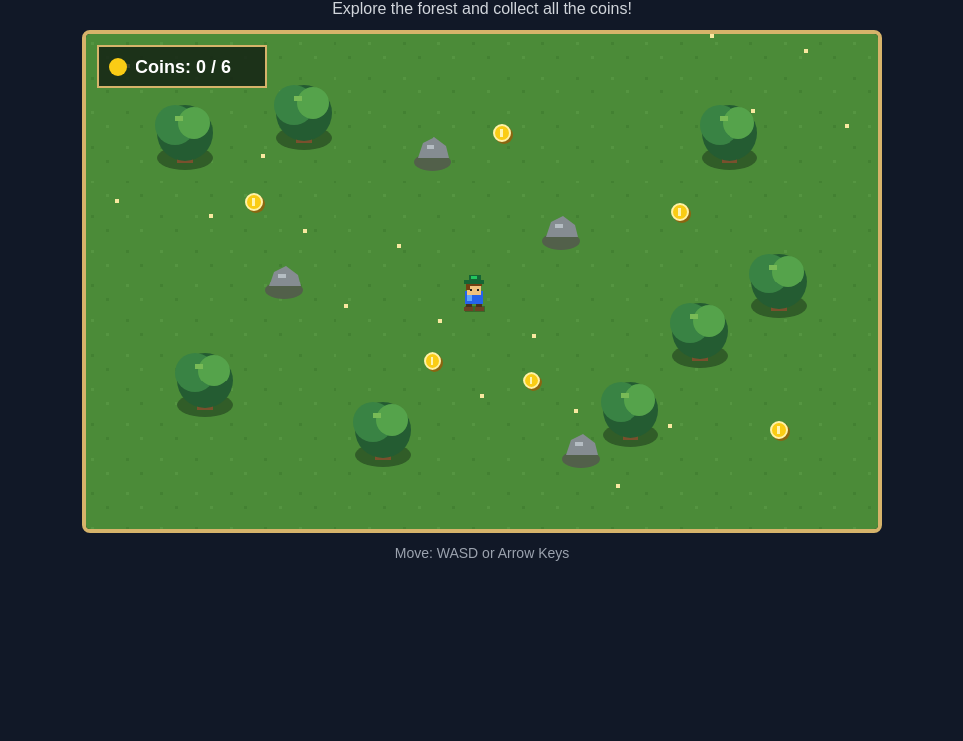
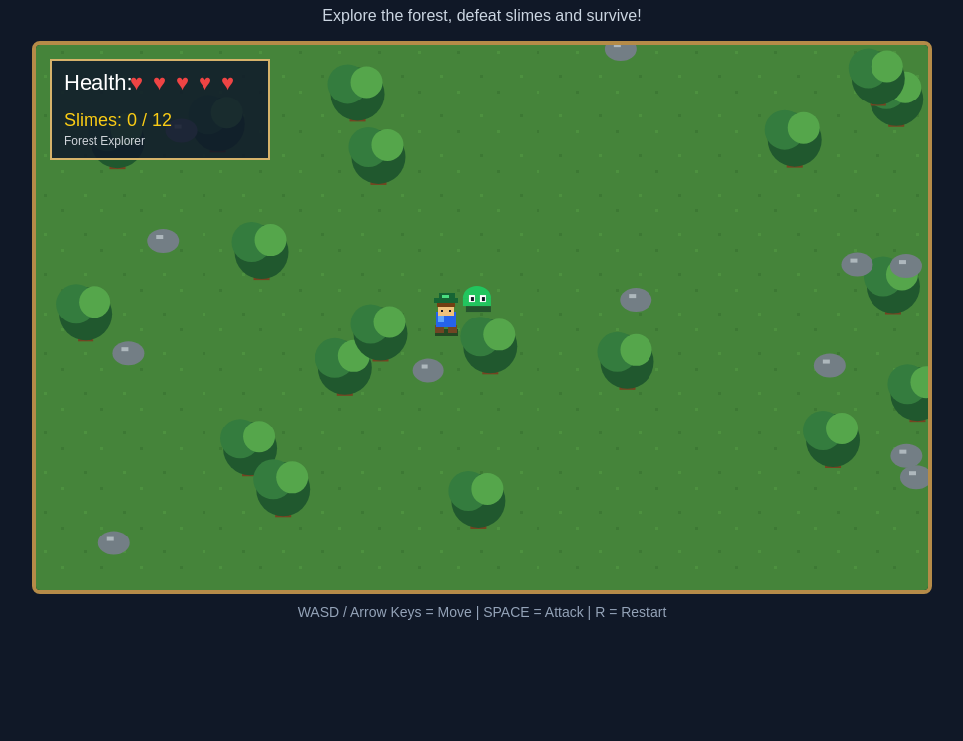
Before and after one commit to Tadgh-gildea/2d-adventure-game, a plain HTML site: page index.html in a window 1280 px wide. Shown: the part 59-800 px from the top of the page, without its empty margins (158-1121 px from the left). Drawn offline with Linux system fonts and the light colour scheme.

Commit message:
Enhance game to Level 2 with new features
Updated the game to level 2 with new mechanics, player attributes, and enemy interactions.

```diff
--- a/index.html
+++ b/index.html
@@ -3,36 +3,30 @@
 <html lang="en">
 <head>
 <meta charset="UTF-8">
-<meta name="viewport" content="width=device-width, initial-scale=1.0">
-<title>Forest Adventure</title>
-
+<meta name="viewport" content="width=device-width, initial-scale=1">
+<title>Forest Adventure - Level 2</title>
 <style>
-* {
-  box-sizing: border-box;
-}
+* { box-sizing: border-box; }
 
 body {
   margin: 0;
-  background: #111827;
+  background: #101827;
   color: white;
   font-family: Arial, sans-serif;
   text-align: center;
 }
 
 h1 {
-  margin: 16px 0 5px;
   color: #facc15;
+  margin: 12px;
 }
 
-p {
-  margin: 5px 0 12px;
-  color: #d1d5db;
-}
+p { color: #cbd5e1; }
 
 canvas {
-  width: min(95vw, 800px);
+  width: min(96vw, 900px);
   height: auto;
-  border: 4px solid #d6b36a;
+  border: 4px solid #b58b48;
   border-radius: 8px;
   display: block;
   margin: auto;
@@ -40,8 +34,8 @@ canvas {
 }
 
 .controls {
-  color: #9ca3af;
-  margin: 12px;
+  padding: 10px;
+  color: #94a3b8;
   font-size: 14px;
 }
 </style>
@@ -49,96 +43,142 @@ canvas {
 
 <body>
 
-<h1>🌲 Forest Adventure 🌲</h1>
-<p>Explore the forest and collect all the coins!</p>
+<h1>⚔️ Forest Adventure II ⚔️</h1>
+<p>Explore the forest, defeat slimes and survive!</p>
 
-<canvas id="game" width="800" height="500"></canvas>
+<canvas id="game" width="900" height="550"></canvas>
 
 <div class="controls">
-  Move: WASD or Arrow Keys
+  WASD / Arrow Keys = Move | SPACE = Attack | R = Restart
 </div>
 
 <script>
 const canvas = document.getElementById("game");
 const ctx = canvas.getContext("2d");
 
-const player = {
-  x: 380,
-  y: 250,
-  w: 24,
-  h: 30,
-  speed: 3,
-  facing: "down"
+const WORLD = {
+  width: 2200,
+  height: 1600
 };
 
 const keys = {};
 
-let coinsCollected = 0;
+const player = {
+  x: 400,
+  y: 400,
+  w: 28,
+  h: 34,
+  speed: 3.2,
+  facing: "down",
+  health: 5,
+  maxHealth: 5,
+  attackTimer: 0,
+  attackCooldown: 0,
+  invincible: 0,
+  kills: 0
+};
 
-// Trees
-const trees = [
-  {x: 100, y: 100},
-  {x: 220, y: 80},
-  {x: 650, y: 100},
-  {x: 700, y: 250},
-  {x: 120, y: 350},
-  {x: 300, y: 400},
-  {x: 550, y: 380},
-  {x: 620, y: 300}
-];
+let gameOver = false;
+let victory = false;
 
-// Rocks
-const rocks = [
-  {x: 350, y: 120},
-  {x: 480, y: 200},
-  {x: 200, y: 250},
-  {x: 500, y: 420}
-];
+const camera = { x: 0, y: 0 };
 
-// Coins
-const coins = [
-  {x: 170, y: 170, collected: false},
-  {x: 420, y: 100, collected: false},
-  {x: 600, y: 180, collected: false},
-  {x: 350, y: 330, collected: false},
-  {x: 700, y: 400, collected: false},
-  {x: 450, y: 350, collected: false}
-];
+const trees = [];
+const rocks = [];
+const enemies = [];
 
-window.addEventListener("keydown", (e) => {
-  keys[e.key.toLowerCase()] = true;
+function random(min, max) {
+  return Math.random() * (max - min) + min;
+}
 
-  if (["ArrowUp", "ArrowDown", "ArrowLeft", "ArrowRight"].includes(e.key)) {
+// Generate forest scenery
+for (let i = 0; i < 90; i++) {
+  trees.push({
+    x: random(50, WORLD.width - 100),
+    y: random(50, WORLD.height - 100)
+  });
+}
+
+for (let i = 0; i < 65; i++) {
+  rocks.push({
+    x: random(50, WORLD.width - 80),
+    y: random(50, WORLD.height - 80)
+  });
+}
+
+// Create slimes
+for (let i = 0; i < 12; i++) {
+  enemies.push({
+    x: random(150, WORLD.width - 150),
+    y: random(150, WORLD.height - 150),
+    w: 28,
+    h: 24,
+    speed: random(0.7, 1.2),
+    health: 2,
+    alive: true,
+    hitFlash: 0
+  });
+}
+
+window.addEventListener("keydown", e => {
+  const key = e.key.toLowerCase();
+
+  if (["arrowup", "arrowdown", "arrowleft", "arrowright", " "].includes(key)) {
     e.preventDefault();
   }
+
+  keys[key] = true;
+
+  if (key === " " && !gameOver && !victory) attack();
+  if (key === "r") restart();
 });
 
-window.addEventListener("keyup", (e) => {
+window.addEventListener("keyup", e => {
   keys[e.key.toLowerCase()] = false;
 });
 
-function collides(x, y, w, h, obj, ow, oh) {
+function rectCollision(x, y, w, h, obj) {
   return (
-    x < obj.x + ow &&
+    x < obj.x + obj.w &&
     x + w > obj.x &&
-    y < obj.y + oh &&
+    y < obj.y + obj.h &&
     y + h > obj.y
   );
 }
 
 function blocked(x, y) {
-  // Tree collision
+  const box = { x, y, w: player.w, h: player.h };
+
   for (const tree of trees) {
-    if (collides(x, y, player.w, player.h,
-                 {x: tree.x - 15, y: tree.y + 8}, 50, 35)) {
+    const obstacle = {
+      x: tree.x - 18,
+      y: tree.y + 5,
+      w: 36,
+      h: 32
+    };
+
+    if (rectCollision(box.x, box.y, box.w, box.h, obstacle)) {
       return true;
     }
   }
 
-  // Rock collision
   for (const rock of rocks) {
-    if (collides(x, y, player.w, player.h,
-                 {x: rock.x - 8, y: rock.y - 5}, 32, 25)) {
+    const obstacle = {
+      x: rock.x - 12,
+      y: rock.y - 8,
+      w: 26,
+      h: 22
+    };
+
+    if (rectCollision(box.x, box.y, box.w, box.h, obstacle)) {
+      return true;
+    }
+  }
+
+  for (const enemy of enemies) {
+    if (!enemy.alive) continue;
+
+    if (rectCollision(box.x, box.y, box.w, box.h, enemy)) {
       return true;
     }
   }
@@ -146,7 +186,63 @@ function blocked(x, y) {
   return false;
 }
 
+function attack() {
+  if (player.attackCooldown > 0) return;
+
+  player.attackTimer = 12;
+  player.attackCooldown = 25;
+
+  let range = 48;
+
+  let hitbox = {
+    x: player.x,
+    y: player.y,
+    w: player.w,
+    h: player.h
+  };
+
+  if (player.facing === "up") {
+    hitbox.y -= range;
+    hitbox.h = range;
+  }
+
+  if (player.facing === "down") {
+    hitbox.y += player.h;
+    hitbox.h = range;
+  }
+
+  if (player.facing === "left") {
+    hitbox.x -= range;
+    hitbox.w = range;
+  }
+
+  if (player.facing === "right") {
+    hitbox.x += player.w;
+    hitbox.w = range;
+  }
+
+  for (const enemy of enemies) {
+    if (!enemy.alive) continue;
+
+    if (rectCollision(hitbox.x, hitbox.y, hitbox.w, hitbox.h, enemy)) {
+      enemy.health--;
+      enemy.hitFlash = 8;
+
+      if (enemy.health <= 0) {
+        enemy.alive = false;
+        player.kills++;
+
+        if (player.kills >= enemies.length) {
+          victory = true;
+        }
+      }
+    }
+  }
+}
+
 function update() {
+  if (gameOver || victory) return;
+
   let dx = 0;
   let dy = 0;
 
@@ -170,250 +266,338 @@ function update() {
     player.facing = "right";
   }
 
-  // Prevent faster diagonal movement
-  if (dx !== 0 && dy !== 0) {
+  // Normalize diagonal movement
+  if (dx && dy) {
     dx *= 0.707;
     dy *= 0.707;
   }
 
-  // Horizontal movement
+  // Move player
   if (!blocked(player.x + dx, player.y)) {
     player.x += dx;
   }
 
-  // Vertical movement
   if (!blocked(player.x, player.y + dy)) {
     player.y += dy;
   }
 
-  // Screen boundaries
-  player.x = Math.max(0, Math.min(canvas.width - player.w, player.x));
-  player.y = Math.max(0, Math.min(canvas.height - player.h, player.y));
+  // World boundaries
+  player.x = Math.max(0, Math.min(WORLD.width - player.w, player.x));
+  player.y = Math.max(0, Math.min(WORLD.height - player.h, player.y));
 
-  // Collect coins
-  for (const coin of coins) {
-    if (!coin.collected && collides(
-      player.x, player.y, player.w, player.h,
-      {x: coin.x - 10, y: coin.y - 10}, 20, 20
-    )) {
-      coin.collected = true;
-      coinsCollected++;
+  if (player.attackTimer > 0) player.attackTimer--;
+  if (player.attackCooldown > 0) player.attackCooldown--;
+  if (player.invincible > 0) player.invincible--;
+
+  // Slime AI
+  for (const enemy of enemies) {
+    if (!enemy.alive) continue;
+
+    if (enemy.hitFlash > 0) enemy.hitFlash--;
+
+    const distX = player.x - enemy.x;
+    const distY = player.y - enemy.y;
+    const distance = Math.sqrt(distX * distX + distY * distY);
+
+    // Chase player when nearby
+    if (distance < 280 && distance > 35) {
+      const moveX = (distX / distance) * enemy.speed;
+      const moveY = (distY / distance) * enemy.speed;
+
+      const nextX = enemy.x + moveX;
+      const nextY = enemy.y + moveY;
+
+      // Avoid trees and rocks
+      let blockedEnemy = false;
+
+      for (const tree of trees) {
+        if (rectCollision(nextX, nextY, enemy.w, enemy.h,
+          {x: tree.x - 18, y: tree.y + 5, w: 36, h: 32})) {
+          blockedEnemy = true;
+        }
+      }
+
+      for (const rock of rocks) {
+        if (rectCollision(nextX, nextY, enemy.w, enemy.h,
+          {x: rock.x - 12, y: rock.y - 8, w: 26, h: 22})) {
+          blockedEnemy = true;
+        }
+      }
+
+      if (!blockedEnemy) {
+        enemy.x = nextX;
+        enemy.y = nextY;
+      }
+    }
+
+    // Damage player
+    if (rectCollision(player.x, player.y, player.w, player.h, enemy)) {
+      if (player.invincible <= 0) {
+        player.health--;
+        player.invincible = 80;
+
+        if (player.health <= 0) {
+          gameOver = true;
+        }
       }
     }
   }
 
-function drawGrass() {
-  // Main grass
-  ctx.fillStyle = "#4b8b38";
-  ctx.fillRect(0, 0, canvas.width, canvas.height);
+  // Camera follows player
+  camera.x = player.x + player.w / 2 - canvas.width / 2;
+  camera.y = player.y + player.h / 2 - canvas.height / 2;
 
-  // Grass details
-  for (let x = 0; x < canvas.width; x += 35) {
-    for (let y = 0; y < canvas.height; y += 35) {
-      ctx.fillStyle = ((x + y) % 70 === 0) ? "#559541" : "#438132";
-      ctx.fillRect(x + 5, y + 8, 3, 3);
-      ctx.fillRect(x + 20, y + 22, 3, 3);
-    }
+  camera.x = Math.max(0, Math.min(WORLD.width - canvas.width, camera.x));
+  camera.y = Math.max(0, Math.min(WORLD.height - canvas.height, camera.y));
 }
 
-  // Decorative flowers
-  for (let i = 0; i < 18; i++) {
-    let x = (i * 137 + 40) % 780;
-    let y = (i * 91 + 30) % 470;
+function drawGrass() {
+  ctx.fillStyle = "#45843a";
+  ctx.fillRect(0, 0, WORLD.width, WORLD.height);
 
-    ctx.fillStyle = "#f9e8a0";
-    ctx.fillRect(x, y, 4, 4);
+  // Repeating grass pattern
+  for (let x = 0; x < WORLD.width; x += 40) {
+    for (let y = 0; y < WORLD.height; y += 40) {
+      ctx.fillStyle = ((x + y) % 80 === 0) ? "#4d913f" : "#3d7934";
+      ctx.fillRect(x + 8, y + 12, 3, 3);
+      ctx.fillRect(x + 25, y + 28, 3, 3);
+    }
   }
 }
 
 function drawTree(tree) {
-  // Shadow
-  ctx.fillStyle = "#315d28";
+  // Trunk
+  ctx.fillStyle = "#754321";
+  ctx.fillRect(tree.x - 8, tree.y + 4, 16, 24);
+
+  // Leaves
+  ctx.fillStyle = "#20582e";
   ctx.beginPath();
-  ctx.ellipse(tree.x, tree.y + 25, 28, 12, 0, 0, Math.PI * 2);
+  ctx.arc(tree.x, tree.y, 27, 0, Math.PI * 2);
   ctx.fill();
 
-  // Trunk
-  ctx.fillStyle = "#79502d";
-  ctx.fillRect(tree.x - 8, tree.y + 5, 16, 25);
-
-  // Tree leaves
-  ctx.fillStyle = "#245c32";
+  ctx.fillStyle = "#347c3e";
   ctx.beginPath();
-  ctx.arc(tree.x, tree.y, 28, 0, Math.PI * 2);
+  ctx.arc(tree.x - 10, tree.y - 10, 20, 0, Math.PI * 2);
   ctx.fill();
 
-  ctx.fillStyle = "#398344";
+  ctx.fillStyle = "#55a64b";
   ctx.beginPath();
-  ctx.arc(tree.x - 10, tree.y - 8, 20, 0, Math.PI * 2);
+  ctx.arc(tree.x + 9, tree.y - 12, 16, 0, Math.PI * 2);
   ctx.fill();
-
-  ctx.fillStyle = "#55a34b";
-  ctx.beginPath();
-  ctx.arc(tree.x + 9, tree.y - 10, 16, 0, Math.PI * 2);
-  ctx.fill();
-
-  // Highlight
-  ctx.fillStyle = "#78ba56";
-  ctx.fillRect(tree.x - 10, tree.y - 17, 8, 5);
 }
 
 function drawRock(rock) {
-  // Shadow
-  ctx.fillStyle = "#52604a";
+  ctx.fillStyle = "#737e85";
   ctx.beginPath();
-  ctx.ellipse(rock.x, rock.y + 9, 19, 9, 0, 0, Math.PI * 2);
+  ctx.ellipse(rock.x, rock.y, 16, 12, 0, 0, Math.PI * 2);
   ctx.fill();
 
-  // Rock
-  ctx.fillStyle = "#858c91";
-  ctx.beginPath();
-  ctx.moveTo(rock.x - 15, rock.y + 5);
-  ctx.lineTo(rock.x - 10, rock.y - 10);
-  ctx.lineTo(rock.x + 2, rock.y - 16);
-  ctx.lineTo(rock.x + 14, rock.y - 7);
-  ctx.lineTo(rock.x + 17, rock.y + 5);
-  ctx.closePath();
-  ctx.fill();
-
-  // Highlight
-  ctx.fillStyle = "#b5bdc3";
-  ctx.fillRect(rock.x - 6, rock.y - 8, 8, 4);
-}
-
-function drawCoin(coin) {
-  if (coin.collected) return;
-
-  // Coin shadow
-  ctx.fillStyle = "#8b6510";
-  ctx.beginPath();
-  ctx.arc(coin.x + 2, coin.y + 2, 9, 0, Math.PI * 2);
-  ctx.fill();
-
-  // Coin
-  ctx.fillStyle = "#facc15";
-  ctx.beginPath();
-  ctx.arc(coin.x, coin.y, 8, 0, Math.PI * 2);
-  ctx.fill();
-
-  ctx.strokeStyle = "#fff2a6";
-  ctx.lineWidth = 2;
-  ctx.stroke();
-
-  ctx.fillStyle = "#fff4b0";
-  ctx.fillRect(coin.x - 2, coin.y - 4, 3, 8);
+  ctx.fillStyle = "#aeb8bd";
+  ctx.fillRect(rock.x - 7, rock.y - 6, 7, 4);
 }
 
 function drawPlayer() {
+  // Blink while hurt
+  if (player.invincible > 0 && Math.floor(player.invincible / 5) % 2 === 0) {
+    return;
+  }
+
+  const x = player.x;
+  const y = player.y;
+
   // Shadow
-  ctx.fillStyle = "rgba(0,0,0,0.25)";
-  ctx.fillRect(player.x + 3, player.y + 25, 20, 6);
-
-  // Legs
-  ctx.fillStyle = "#49301e";
-  ctx.fillRect(player.x + 4, player.y + 20, 6, 9);
-  ctx.fillRect(player.x + 14, player.y + 20, 6, 9);
+  ctx.fillStyle = "#244822";
+  ctx.fillRect(x + 3, y + 29, 23, 7);
 
   // Boots
-  ctx.fillStyle = "#6b4225";
-  ctx.fillRect(player.x + 2, player.y + 26, 9, 4);
-  ctx.fillRect(player.x + 13, player.y + 26, 9, 4);
+  ctx.fillStyle = "#704523";
+  ctx.fillRect(x + 3, y + 25, 9, 8);
+  ctx.fillRect(x + 16, y + 25, 9, 8);
 
   // Body
   ctx.fillStyle = "#2563eb";
-  ctx.fillRect(player.x + 3, player.y + 10, 18, 13);
+  ctx.fillRect(x + 4, y + 11, 20, 16);
 
-  // Shirt highlight
   ctx.fillStyle = "#60a5fa";
-  ctx.fillRect(player.x + 5, player.y + 11, 5, 9);
+  ctx.fillRect(x + 6, y + 12, 6, 10);
 
   // Head
-  ctx.fillStyle = "#f1c27d";
-  ctx.fillRect(player.x + 5, player.y + 2, 14, 12);
+  ctx.fillStyle = "#f0c27b";
+  ctx.fillRect(x + 6, y + 3, 16, 12);
 
   // Hair
   ctx.fillStyle = "#713f12";
-  ctx.fillRect(player.x + 4, player.y, 16, 5);
-  ctx.fillRect(player.x + 4, player.y + 2, 4, 7);
+  ctx.fillRect(x + 5, y + 1, 18, 5);
 
-  // Eyes based on direction
-  ctx.fillStyle = "#222";
+  // Hat
+  ctx.fillStyle = "#166534";
+  ctx.fillRect(x + 2, y - 3, 24, 5);
+  ctx.fillRect(x + 7, y - 8, 16, 7);
+
+  ctx.fillStyle = "#4ade80";
+  ctx.fillRect(x + 10, y - 6, 7, 3);
+
+  // Eyes
+  ctx.fillStyle = "#111827";
 
   if (player.facing === "down") {
-    ctx.fillRect(player.x + 8, player.y + 8, 2, 2);
-    ctx.fillRect(player.x + 15, player.y + 8, 2, 2);
-  } else if (player.facing === "up") {
-    ctx.fillStyle = "#713f12";
-    ctx.fillRect(player.x + 6, player.y + 3, 12, 4);
+    ctx.fillRect(x + 9, y + 9, 2, 2);
+    ctx.fillRect(x + 17, y + 9, 2, 2);
   } else if (player.facing === "left") {
-    ctx.fillRect(player.x + 6, player.y + 8, 2, 2);
+    ctx.fillRect(x + 8, y + 9, 2, 2);
   } else if (player.facing === "right") {
-    ctx.fillRect(player.x + 16, player.y + 8, 2, 2);
+    ctx.fillRect(x + 18, y + 9, 2, 2);
   }
 
-  // Green adventure hat
-  ctx.fillStyle = "#166534";
-  ctx.fillRect(player.x + 2, player.y - 2, 20, 5);
-  ctx.fillRect(player.x + 7, player.y - 7, 12, 7);
+  // Sword attack
+  if (player.attackTimer > 0) {
+    ctx.fillStyle = "#e5e7eb";
 
-  ctx.fillStyle = "#22c55e";
-  ctx.fillRect(player.x + 9, player.y - 6, 6, 3);
+    if (player.facing === "up") {
+      ctx.fillRect(x + 10, y - 35, 8, 36);
+    }
+
+    if (player.facing === "down") {
+      ctx.fillRect(x + 10, y + 32, 8, 36);
+    }
+
+    if (player.facing === "left") {
+      ctx.fillRect(x - 35, y + 12, 36, 8);
+    }
+
+    if (player.facing === "right") {
+      ctx.fillRect(x + 27, y + 12, 36, 8);
+    }
+  }
+}
+
+function drawEnemy(enemy) {
+  if (!enemy.alive) return;
+
+  // Shadow
+  ctx.fillStyle = "#24542d";
+  ctx.fillRect(enemy.x + 3, enemy.y + 20, 25, 6);
+
+  // Slime body
+  ctx.fillStyle = enemy.hitFlash > 0 ? "#ffffff" : "#22c55e";
+  ctx.beginPath();
+  ctx.ellipse(enemy.x + 14, enemy.y + 12, 14, 12, 0, Math.PI, 0);
+  ctx.fill();
+  ctx.fillRect(enemy.x, enemy.y + 12, 28, 8);
+
+  // Eyes
+  ctx.fillStyle = "#ffffff";
+  ctx.fillRect(enemy.x + 6, enemy.y + 9, 6, 7);
+  ctx.fillRect(enemy.x + 17, enemy.y + 9, 6, 7);
+
+  ctx.fillStyle = "#111827";
+  ctx.fillRect(enemy.x + 8, enemy.y + 11, 3, 4);
+  ctx.fillRect(enemy.x + 19, enemy.y + 11, 3, 4);
 }
 
 function drawHUD() {
-  // HUD panel
-  ctx.fillStyle = "rgba(20, 35, 20, 0.85)";
-  ctx.fillRect(12, 12, 170, 42);
+  // Panel
+  ctx.fillStyle = "rgba(15,23,42,0.85)";
+  ctx.fillRect(15, 15, 220, 100);
 
   ctx.strokeStyle = "#d6b36a";
   ctx.lineWidth = 2;
-  ctx.strokeRect(12, 12, 170, 42);
+  ctx.strokeRect(15, 15, 220, 100);
 
-  // Coin counter
+  // Health
+  ctx.font = "22px Arial";
+  ctx.fillStyle = "#ffffff";
+  ctx.fillText("Health:", 28, 45);
+
+  for (let i = 0; i < player.maxHealth; i++) {
+    ctx.fillStyle = i < player.health ? "#ef4444" : "#4b5563";
+    ctx.fillText("♥", 95 + i * 23, 45);
+  }
+
+  // Kills
   ctx.fillStyle = "#facc15";
-  ctx.beginPath();
-  ctx.arc(32, 33, 9, 0, Math.PI * 2);
-  ctx.fill();
+  ctx.font = "18px Arial";
+  ctx.fillText("Slimes: " + player.kills + " / " + enemies.length, 28, 82);
+
+  // Map location
+  ctx.fillStyle = "#d1d5db";
+  ctx.font = "12px Arial";
+  ctx.fillText("Forest Explorer", 28, 101);
+}
+
+function drawOverlay(title, subtitle) {
+  ctx.fillStyle = "rgba(0,0,0,0.75)";
+  ctx.fillRect(0, 0, canvas.width, canvas.height);
+
+  ctx.textAlign = "center";
+
+  ctx.fillStyle = "#facc15";
+  ctx.font = "bold 42px Arial";
+  ctx.fillText(title, canvas.width / 2, canvas.height / 2 - 20);
 
   ctx.fillStyle = "#ffffff";
-  ctx.font = "bold 18px Arial";
-  ctx.fillText("Coins: " + coinsCollected + " / " + coins.length, 50, 39);
+  ctx.font = "20px Arial";
+  ctx.fillText(subtitle, canvas.width / 2, canvas.height / 2 + 30);
 
-  // Victory message
-  if (coinsCollected === coins.length) {
-    ctx.fillStyle = "rgba(0,0,0,0.7)";
-    ctx.fillRect(180, 190, 440, 100);
+  ctx.textAlign = "left";
+}
 
-    ctx.fillStyle = "#facc15";
-    ctx.font = "bold 30px Arial";
-    ctx.fillText("YOU FOUND ALL THE COINS!", 205, 245);
+function draw() {
+  ctx.clearRect(0, 0, canvas.width, canvas.height);
 
-    ctx.fillStyle = "#ffffff";
-    ctx.font = "16px Arial";
-    ctx.fillText("You're a forest treasure hunter!", 280, 272);
+  ctx.save();
+
+  // Camera
+  ctx.translate(-camera.x, -camera.y);
+
+  drawGrass();
+
+  for (const tree of trees) drawTree(tree);
+  for (const rock of rocks) drawRock(rock);
+  for (const enemy of enemies) drawEnemy(enemy);
+
+  drawPlayer();
+
+  ctx.restore();
+
+  drawHUD();
+
+  if (gameOver) {
+    drawOverlay("GAME OVER", "Press R to try again");
+  }
+
+  if (victory) {
+    drawOverlay("YOU WIN!", "You defeated every slime! Press R to play again");
   }
 }
 
-function draw() {
-  drawGrass();
+function restart() {
+  player.x = 400;
+  player.y = 400;
+  player.health = player.maxHealth;
+  player.kills = 0;
+  player.invincible = 0;
+  player.attackTimer = 0;
+  player.attackCooldown = 0;
 
-  // Draw scenery
-  for (const tree of trees) drawTree(tree);
-  for (const rock of rocks) drawRock(rock);
-  for (const coin of coins) drawCoin(coin);
-
-  drawPlayer();
-  drawHUD();
+  for (const enemy of enemies) {
+    enemy.alive = true;
+    enemy.health = 2;
+    enemy.hitFlash = 0;
   }
 
-function gameLoop() {
+  gameOver = false;
+  victory = false;
+}
+
+function loop() {
   update();
   draw();
-  requestAnimationFrame(gameLoop);
+  requestAnimationFrame(loop);
 }
 
-gameLoop();
+loop();
 </script>
-
 </body>
 </html>
```
Lines whose indentation alone changed are shown as unchanged.
